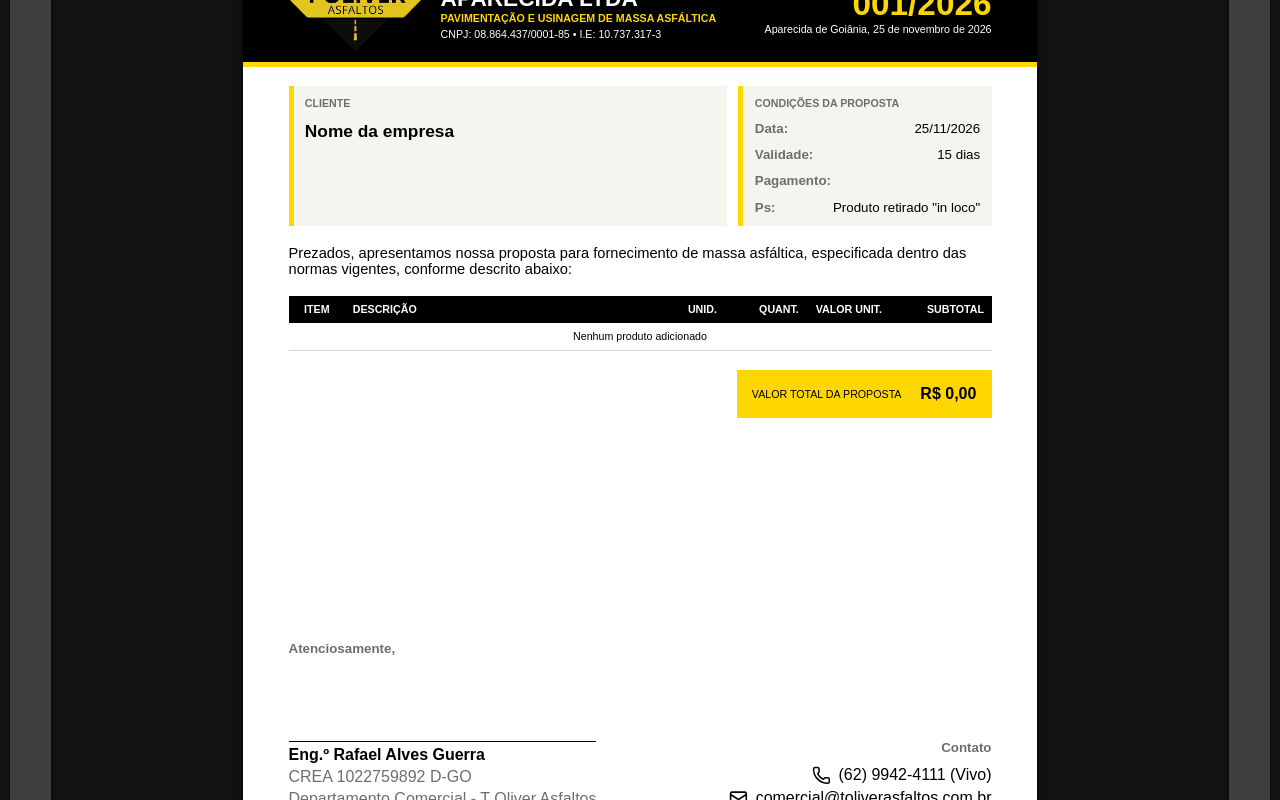
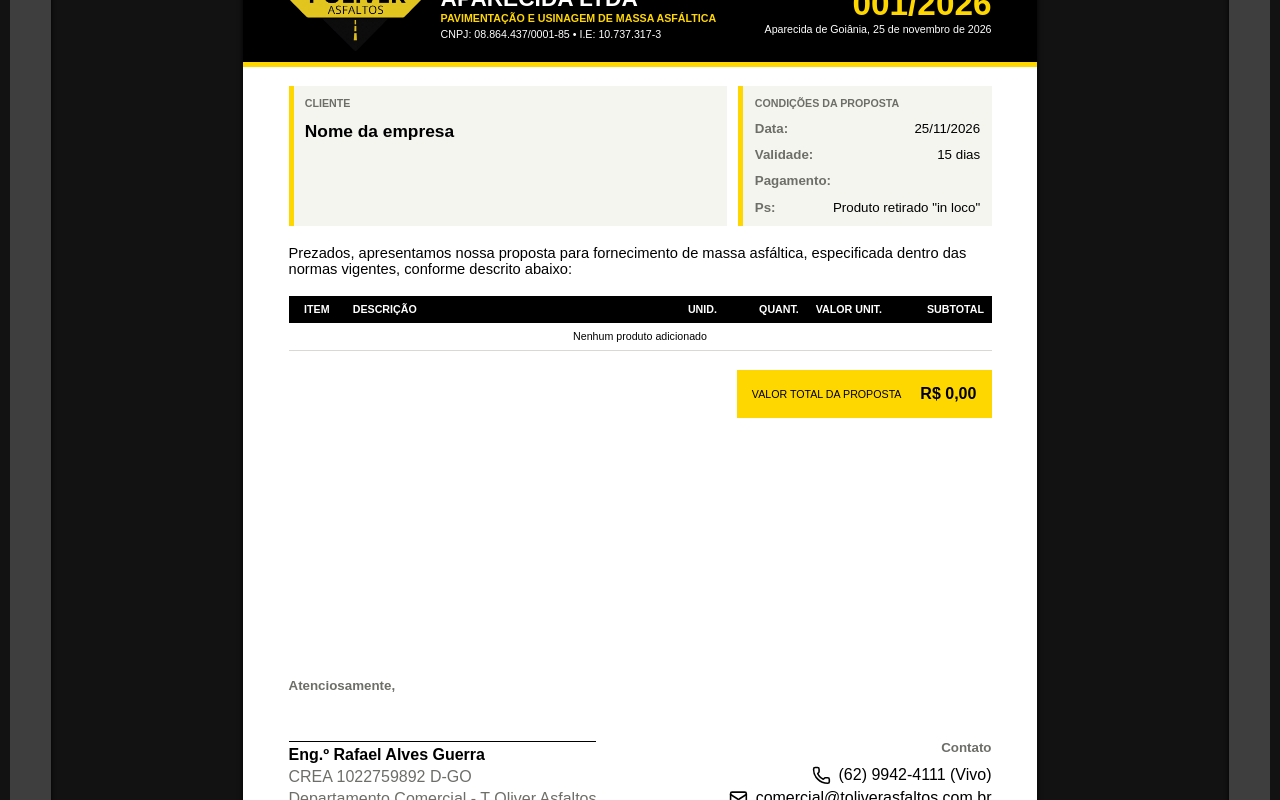
Before and after one commit to thabadcode/PropostaComerciaV2, a React (Vite) app: page / in a window 1280 px wide. Shown: the part 1002-1802 px from the top of the page. Built offline with nearby package versions, Linux system fonts and the light colour scheme.

Commit message:
fix: Diminui área para assinatura física

```diff
--- a/src/components/Preview/PdfDocument.module.css
+++ b/src/components/Preview/PdfDocument.module.css
@@ -222,7 +222,7 @@
 }
 
 .SignatureLine {
-    height: 20mm;
+    height: 10mm;
     border-bottom: solid 0.5mm var(--pdf-bg-strong);
 }
 
```
